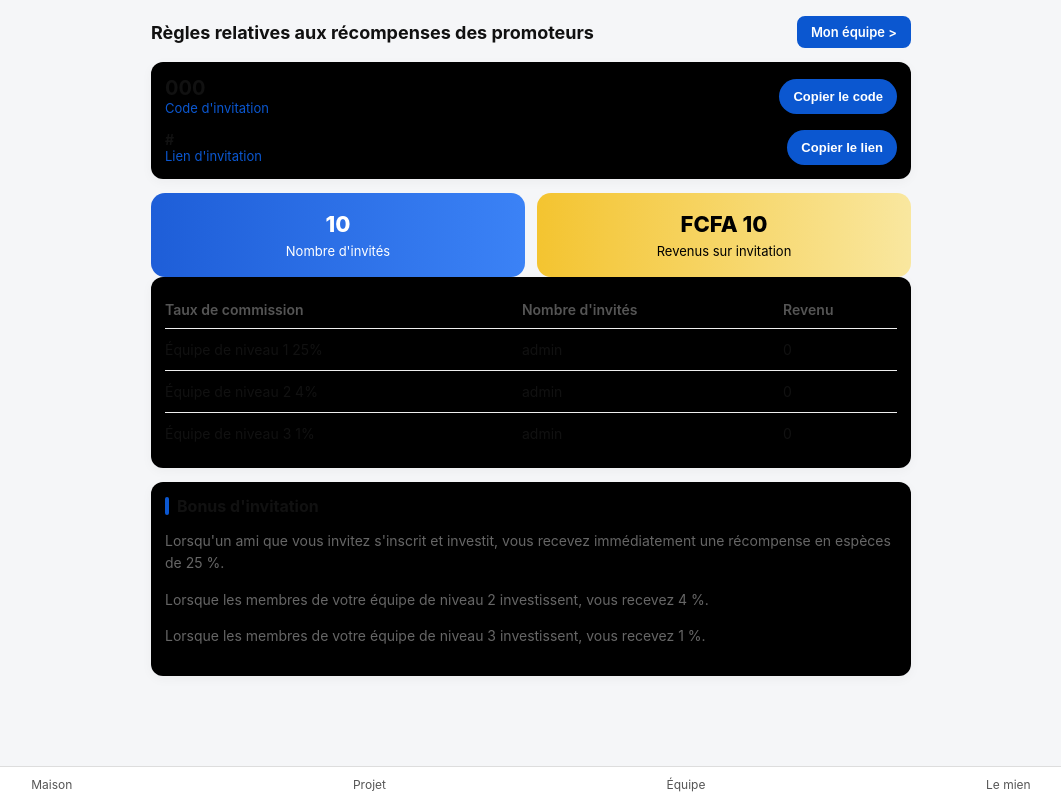
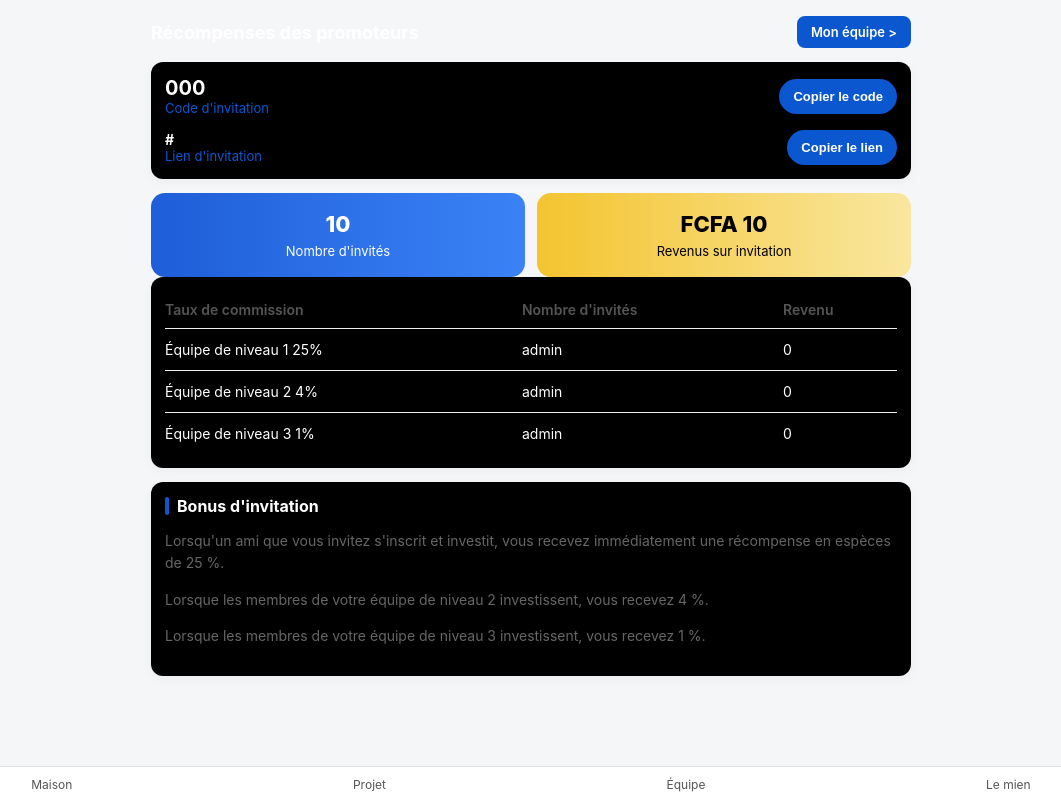
Before and after one commit to fredogary7-rgb/Youki, a Flask app: template templates/team.html in a window 1280 px wide. Shown: the whole page, without its empty margins (109-1170 px from the left). Run offline with Flask 3, Linux system fonts and the light colour scheme; the template is opened without the code that fills it: most values are stand-ins (such as "Sample title", 1, 10 or a date in 2020).

```diff
--- a/templates/team.html
+++ b/templates/team.html
@@ -11,7 +11,7 @@
     --yellow:#f4d03f;
     --bg:#f5f6f8;
     --card:black;
-    --text:#111;
+    --text:white;
     --muted:#8a8a8a;
 }
 
@@ -202,7 +202,7 @@ body{
 
     <!-- TITRE -->
     <div class="page-title">
-        <div>Règles relatives aux récompenses des promoteurs</div>
+        <div>Récompenses des promoteurs</div>
         <a href="#">Mon équipe ></a>
     </div>
 
```
